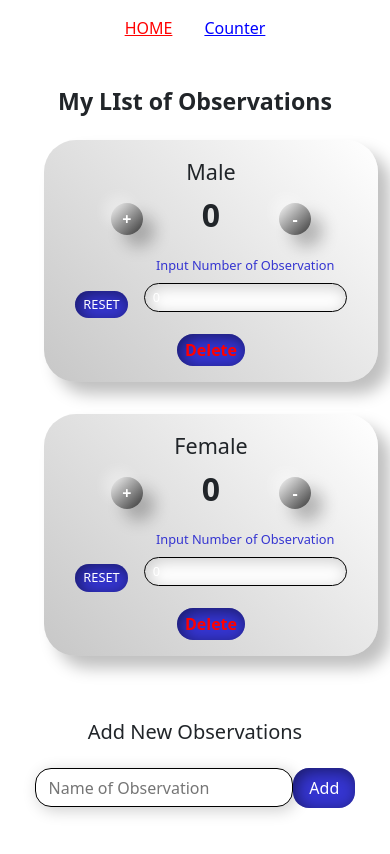
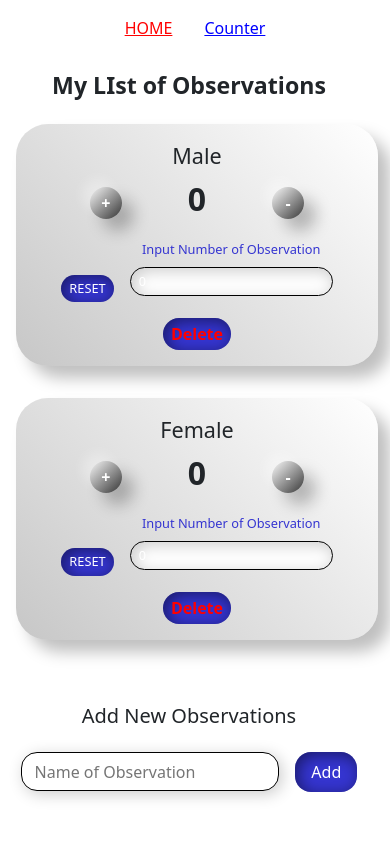
Before and after one commit to Christiano112/react-exam, a React (Create React App) app: page / in a window 390 px wide. Built offline with nearby package versions, Linux system fonts and the light colour scheme.

Commit message:
fixing...

```diff
--- a/src/App.css
+++ b/src/App.css
@@ -170,6 +170,7 @@ h2 {
 .home {
   text-align: center;
   margin-top: 3rem;
+  padding-left: 0 !important;
 }
 
 .home h1 {
@@ -180,6 +181,10 @@ h2 {
 .home .home-list-data {
   font-size: 2rem;
   font-weight: 500;
+}
+
+.home-list {
+  padding-left: 0 !important;
 }
 
 .home-list ul {
@@ -306,7 +311,7 @@ h2 {
   padding: 0.5rem 1rem;
   margin-top: 0.5rem;
   box-shadow: 0.2rem 0.2rem 1rem rgba(0, 0, 0, 0.2);
-  margin-right: 1rem;
+  margin-right: 2rem;
 }
 
 .home .new-home button {
@@ -385,6 +390,14 @@ h2 {
 }
 
 @media (max-width: 450px) {
+  .home {
+    margin-top: 2rem;
+  }
+
+  .home-list {
+    margin-left: -1rem !important;
+  }
+
   .home-list ul {
     grid-template-columns: repeat(auto-fit, minmax(15rem, 1fr));
     gap: 0rem 1.5rem;
@@ -432,7 +445,7 @@ h2 {
 
   .home .new-home input {
     padding: 0.4rem 0.8rem;
-    margin-right: 0;
+    margin-right: 1rem;
   }
 
   .home .new-home button {
```
